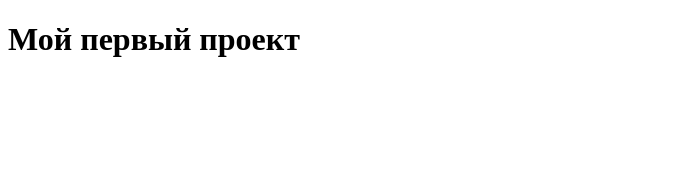
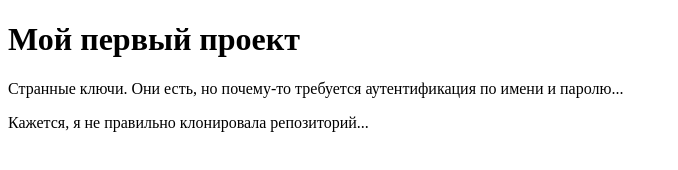
Before and after one commit to OlgaDuka/OlgaDuka, a plain HTML site: page index.html in a window 1280 px wide. Shown: the whole page, without its empty margins (0-678 px from the left). Drawn offline with Linux system fonts and the light colour scheme.

Commit message:
Пробую опять

```diff
--- a/index.html
+++ b/index.html
@@ -8,5 +8,7 @@
 </head>
 <body>
   <h1>Мой первый проект</h1>
+  <p>Странные ключи. Они есть, но почему-то требуется аутентификация по имени и паролю...</p>
+  <p>Кажется, я не правильно клонировала репозиторий...</p>
 </body>
 </html>
```
